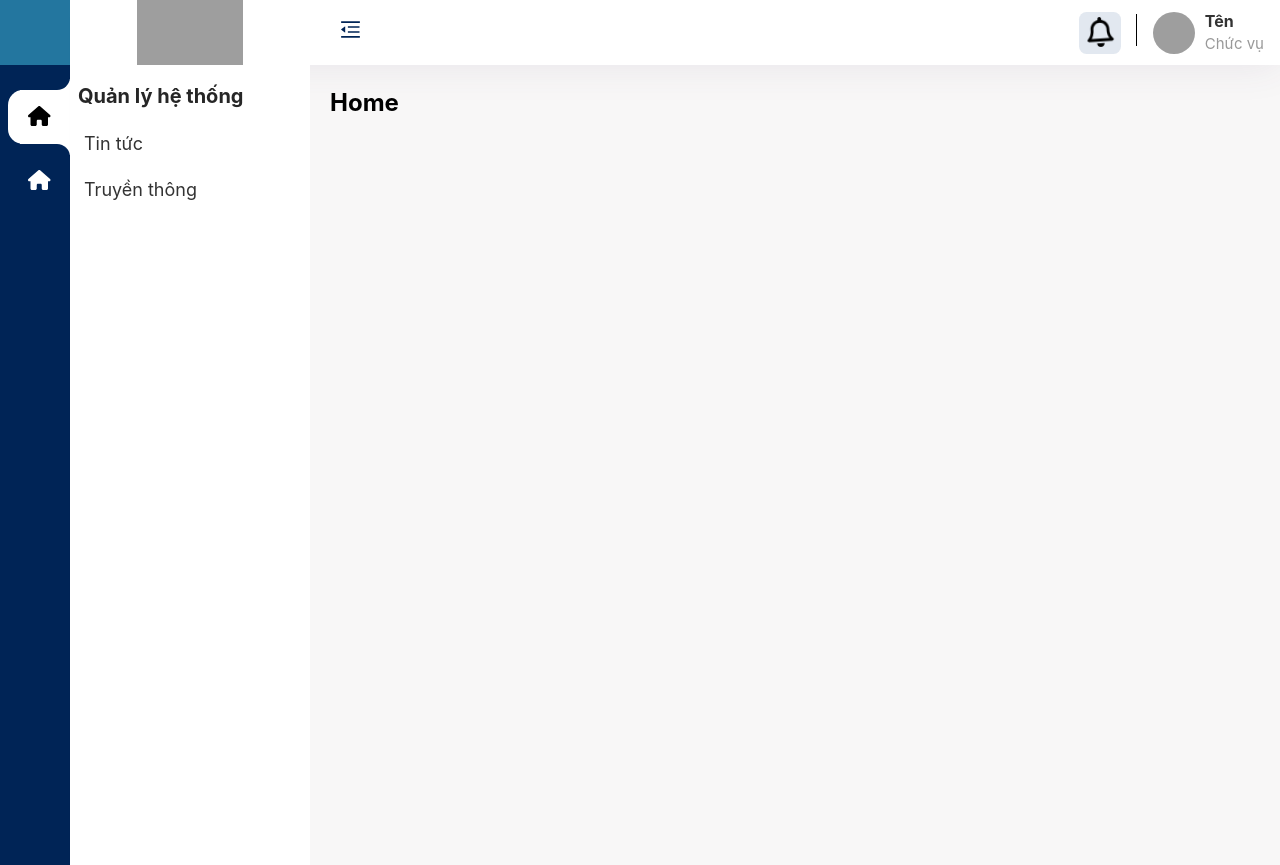
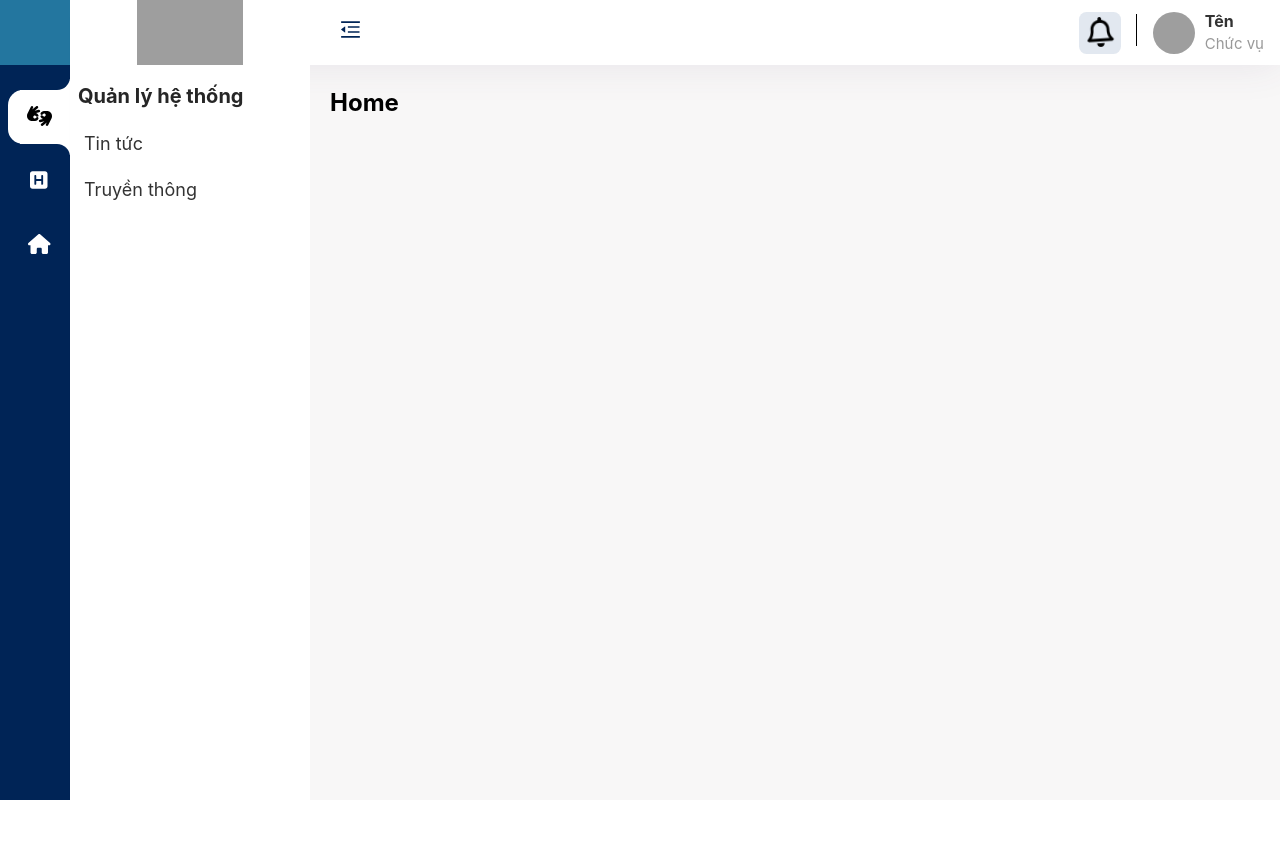
Before and after one commit to ChanhTin13/eLibrary-ui, a React (Create React App) app: page / in a window 1280 px wide. After the commit the page ends 800 px from the top, so only its background shows below. Built offline with nearby package versions, Linux system fonts and the light colour scheme; grey boxes are pictures that could not be loaded.

Commit message:
xong logic sidebar

```diff
--- a/src/components/Layout/DefaultLayout/DefaultLayout.module.scss
+++ b/src/components/Layout/DefaultLayout/DefaultLayout.module.scss
@@ -1,13 +1,17 @@
 .wrapper {
-    background-color: rgb(188, 252, 129);
     display: flex;
 }
 .right-content {
-    margin-top: var(--header-height);
+    padding-top: var(--header-height);
+    padding-left: calc(var(--sidebar-icon-area-width) + var(--sidebar-action-area-width));
     display: flex;
     flex: 1;
     justify-content: flex-end;
     min-height: 100vh;
+    transition: padding 0.3s ease;
+}
+.content-max-width {
+    padding-left: var(--sidebar-icon-area-width);
 }
 .main-content {
     //width: calc(100% - var(--sidebar-icon-area-width) - var(--sidebar-action-area-width));
--- a/src/components/Layout/DefaultLayout/index.js
+++ b/src/components/Layout/DefaultLayout/index.js
@@ -2,14 +2,17 @@ import Sidebar from '~/components/Layout/LayoutComponents/Sidebar';
 import Header from '~/components/Layout/LayoutComponents/Header';
 import styles from './DefaultLayout.module.scss';
 import classNames from 'classnames/bind';
+import { useContext } from 'react';
+import { SideBarContext } from '~/Context/SideBarContext';
 
 const cx = classNames.bind(styles);
 function DefaultLayout({ children }) {
+    const { toggle } = useContext(SideBarContext);
     return (
         <div className={cx('wrapper')}>
             <Header />
             <Sidebar />
-            <div className={cx('right-content')}>
+            <div className={cx('right-content', toggle ? '' : 'content-max-width')}>
                 <div className={cx('main-content')}>{children}</div>
             </div>
         </div>
--- /dev/null
+++ b/src/components/Layout/LayoutComponents/Sidebar/MenuChild/MenuChild.module.scss
@@ -0,0 +1,46 @@
+//menu-child-body
+.menu-child-body {
+    width: 100%;
+    overflow-y: auto;
+    overflow-x: hidden;
+    height: 100% !important;
+    padding: 16px 0px;
+}
+.menu-child-body-element {
+    padding: 0px 8px;
+    .element-title {
+        box-sizing: border-box;
+        color: rgba(0, 0, 0, 0.85);
+        font-size: 20px;
+        text-align: left;
+        background: #fff;
+        outline: none;
+        font-weight: bold;
+        // không cho copy
+        // user-select: none;
+        // -webkit-user-select: none; /* Cho các trình duyệt Webkit (Safari, Chrome) */
+        // -moz-user-select: none; /* Cho Firefox */
+        // -ms-user-select: none; /* Cho Microsoft Edge */
+    }
+}
+.group-list {
+    width: 100%;
+    padding: 10px 0px;
+}
+.group-child {
+    padding: 13px 0px;
+    padding-left: 6px;
+    line-height: 20px;
+    font-size: 18px;
+    border-radius: 10px;
+    align-items: center;
+    color: black;
+    &:active {
+        background-color: #e5e5e5 !important;
+    }
+    &:hover,
+    &:visited {
+        background-color: #e5e5e5 !important;
+        color: var(--primary-color);
+    }
+}
--- /dev/null
+++ b/src/components/Layout/LayoutComponents/Sidebar/MenuChild/index.js
@@ -0,0 +1,30 @@
+import classNames from 'classnames/bind';
+import styles from './MenuChild.module.scss';
+import { MENU_CHILD } from '~/data/data';
+
+const cx = classNames.bind(styles);
+function MenuChild({ code }) {
+    const items = MENU_CHILD.filter((item) => item.code === code);
+    return (
+        <div className={cx('menu-child-body')}>
+            <div className={cx('menu-child-body-element')}>
+                {items.map((item, index) => (
+                    <div key={index}>
+                        <div className={cx('element-title')}>{item.name}</div>
+                        <ul className={cx('group-list')}>
+                            {item.child.map((child, index) => (
+                                <li key={index} className={cx('group-child')}>
+                                    <a href={child.action}>
+                                        <div>{child.name}</div>
+                                    </a>
+                                </li>
+                            ))}
+                        </ul>
+                    </div>
+                ))}
+            </div>
+        </div>
+    );
+}
+
+export default MenuChild;
--- a/src/components/Layout/LayoutComponents/Sidebar/Sidebar.module.scss
+++ b/src/components/Layout/LayoutComponents/Sidebar/Sidebar.module.scss
@@ -2,8 +2,10 @@
     --menu-child-shadow-color: rgba(0, 0, 0, 0.05);
     --tw-bg-opacity: 1;
     --menu-child-bg-color: rgb(255 255 255 / var(--tw-bg-opacity));
-    display: flex;
-    min-height: 100%;
+    position: fixed;
+    top: 0;
+    left: 0;
+    height: 100%;
     //width: var(--sidebar-icon-area-width);
     //
     z-index: 101;
@@ -39,6 +41,7 @@
 }
 .li-active {
     background-color: #fff !important;
+    transition: 0.1s;
     .icon-btn {
         color: black !important;
     }
@@ -50,7 +53,7 @@
         width: 80%;
         background-color: #fff;
         height: calc(1rem + 2px);
-        transition: 0.3s;
+        transition: 0.1s;
         &:before {
             position: absolute;
             top: -2px;
@@ -60,7 +63,7 @@
             content: '';
             background-color: #002456;
             border-bottom-right-radius: 2rem;
-            transition: 0.3s;
+            transition: 0.1s;
         }
     }
     b:nth-child(2) {
@@ -71,7 +74,7 @@
         height: calc(1rem + 2px);
         width: 80%;
         background-color: #fff;
-        transition: 0.3s;
+        transition: 0.1s;
         &:before {
             position: absolute;
             bottom: -2px;
@@ -81,7 +84,7 @@
             content: '';
             background-color: #002456;
             border-top-right-radius: 2rem;
-            transition: 0.3s;
+            transition: 0.1s;
         }
     }
 }
@@ -102,7 +105,7 @@
 }
 // menu-child
 .menu-child {
-    transition: width 0.3s;
+    transition: all 0.25s ease;
     box-shadow: 10px 9px 15px var(--menu-child-shadow-color);
     z-index: 9;
     width: 240px;
@@ -131,52 +134,6 @@
         }
     }
 }
-//menu-child-body
-.menu-child-body {
-    width: 100%;
-    overflow-y: auto;
-    overflow-x: hidden;
-    height: 100% !important;
-    padding: 16px 0px;
-}
-.menu-child-body-element {
-    padding: 0px 8px;
-    .element-title {
-        box-sizing: border-box;
-        color: rgba(0, 0, 0, 0.85);
-        font-size: 20px;
-        text-align: left;
-        background: #fff;
-        outline: none;
-        font-weight: bold;
-        // không cho copy
-        // user-select: none;
-        // -webkit-user-select: none; /* Cho các trình duyệt Webkit (Safari, Chrome) */
-        // -moz-user-select: none; /* Cho Firefox */
-        // -ms-user-select: none; /* Cho Microsoft Edge */
-    }
-}
-.group-list {
-    width: 100%;
-    padding: 10px 0px;
-}
-.group-child {
-    padding: 13px 0px;
-    padding-left: 6px;
-    line-height: 20px;
-    font-size: 18px;
-    border-radius: 10px;
-    align-items: center;
-    color: black;
-    &:active {
-        background-color: #e5e5e5 !important;
-    }
-    &:hover,
-    &:visited {
-        background-color: #e5e5e5 !important;
-        color: var(--primary-color);
-    }
-}
 // custom
 
 .hidden {
--- a/src/components/Layout/LayoutComponents/Sidebar/index.js
+++ b/src/components/Layout/LayoutComponents/Sidebar/index.js
@@ -1,15 +1,22 @@
-import React, { useContext } from 'react';
+import React, { useContext, useState } from 'react';
 import classNames from 'classnames/bind';
 import styles from './Sidebar.module.scss';
-import { FontAwesomeIcon } from '@fortawesome/react-fontawesome';
-import { faHouse } from '@fortawesome/free-solid-svg-icons';
 import Image from '~/components/Images';
 import { SideBarContext } from '~/Context/SideBarContext';
+import { navigation } from '~/data/data';
+import MenuChild from './MenuChild';
 
 const cx = classNames.bind(styles);
 
 function Sidebar() {
     const { toggle } = useContext(SideBarContext);
+    const [active, setActive] = useState(0);
+    const [code, setCode] = useState('home');
+
+    const handleActionClick = (num, code) => {
+        setActive(num);
+        setCode(code);
+    };
 
     return (
         <aside className={cx('sidebar')}>
@@ -18,20 +25,20 @@ function Sidebar() {
                 <div className={cx('menu-parent-logo')}></div>
                 <div className={cx('menu-parent-body')}>
                     <ul className={cx('list-menu')}>
-                        <li className={cx('li-icon', 'li-active')}>
-                            <b className={cx('b-false')}></b>
-                            <b className={cx('b-false')}></b>
-                            <button className={cx('icon-btn')}>
-                                <FontAwesomeIcon icon={faHouse} />
-                            </button>
-                        </li>
-                        <li className={cx('li-icon')}>
-                            <b className={cx('b-false')}></b>
-                            <b className={cx('b-false')}></b>
-                            <button className={cx('icon-btn')}>
-                                <FontAwesomeIcon icon={faHouse} />
-                            </button>
-                        </li>
+                        {navigation.map(
+                            (nav, index) =>
+                                nav.icon && (
+                                    <li
+                                        key={index}
+                                        className={cx('li-icon', active === index ? 'li-active' : null)}
+                                        onClick={() => handleActionClick(index, nav.code)}
+                                    >
+                                        <b className={cx('b-false')}></b>
+                                        <b></b>
+                                        <button className={cx('icon-btn')}>{nav.icon}</button>
+                                    </li>
+                                ),
+                        )}
                     </ul>
                 </div>
             </div>
@@ -45,25 +52,8 @@ function Sidebar() {
                         />
                     </a>
                 </div>
-                <div className={cx('menu-child-body')}>
-                    <div className={cx('menu-child-body-element')}>
-                        {/* <ul className={cx('menu-child-body-element-ul')}> */}
-                        <div className={cx('element-title')}>Quản lý hệ thống</div>
-                        <ul className={cx('group-list')}>
-                            <li className={cx('group-child')}>
-                                <a href="/">
-                                    <div>Tin tức</div>
-                                </a>
-                            </li>
-                            <li className={cx('group-child')}>
-                                <a href="/">
-                                    <div>Truyền thông</div>
-                                </a>
-                            </li>
-                        </ul>
-                        {/* </ul> */}
-                    </div>
-                </div>
+
+                <MenuChild code={code} />
             </div>
         </aside>
     );
--- /dev/null
+++ b/src/data/data.js
@@ -0,0 +1,51 @@
+import { faAslInterpreting, faHSquare, faHouse } from '@fortawesome/free-solid-svg-icons';
+import { FontAwesomeIcon } from '@fortawesome/react-fontawesome';
+
+export const navigation = [
+    {
+        code: 'home',
+        icon: <FontAwesomeIcon icon={faAslInterpreting} />,
+        action: null,
+    },
+    {
+        code: 'setting',
+        icon: <FontAwesomeIcon icon={faHSquare} />,
+        action: null,
+    },
+    {
+        code: 'student',
+        icon: <FontAwesomeIcon icon={faHouse} />,
+        action: null,
+    },
+];
+
+export const MENU_CHILD = [
+    {
+        code: 'home',
+        name: 'Quản lý hệ thống',
+        child: [
+            {
+                name: 'Tin tức ',
+                action: 'https://www.w3schools.com/css/css3_transitions.asp',
+            },
+            {
+                name: 'Truyền thông',
+                action: '/',
+            },
+        ],
+    },
+    {
+        code: 'setting',
+        name: 'Cài đặt',
+        child: [
+            {
+                name: 'Tin tức',
+                action: '/',
+            },
+            {
+                name: 'Truyền thông',
+                action: '/',
+            },
+        ],
+    },
+];
```
